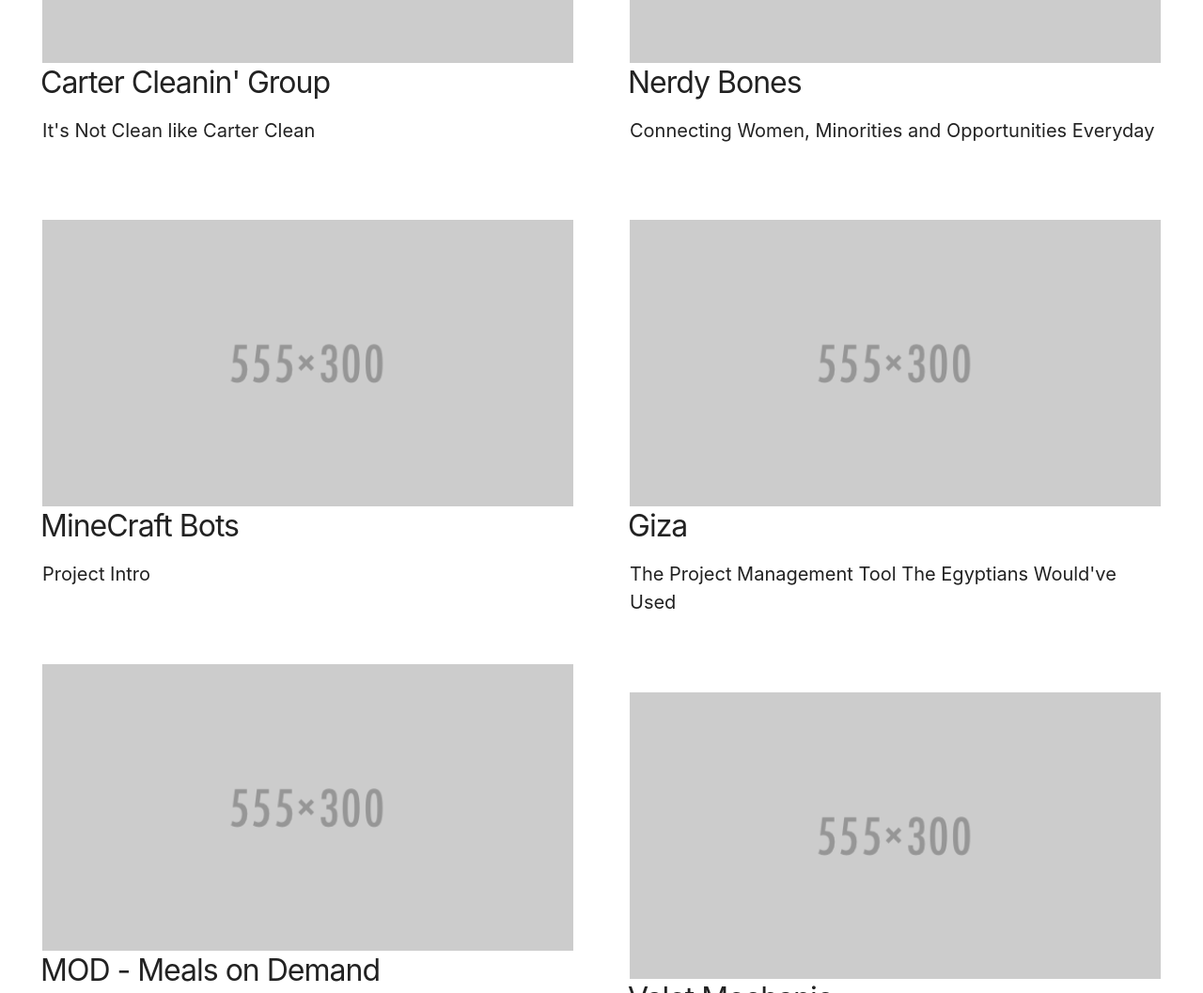
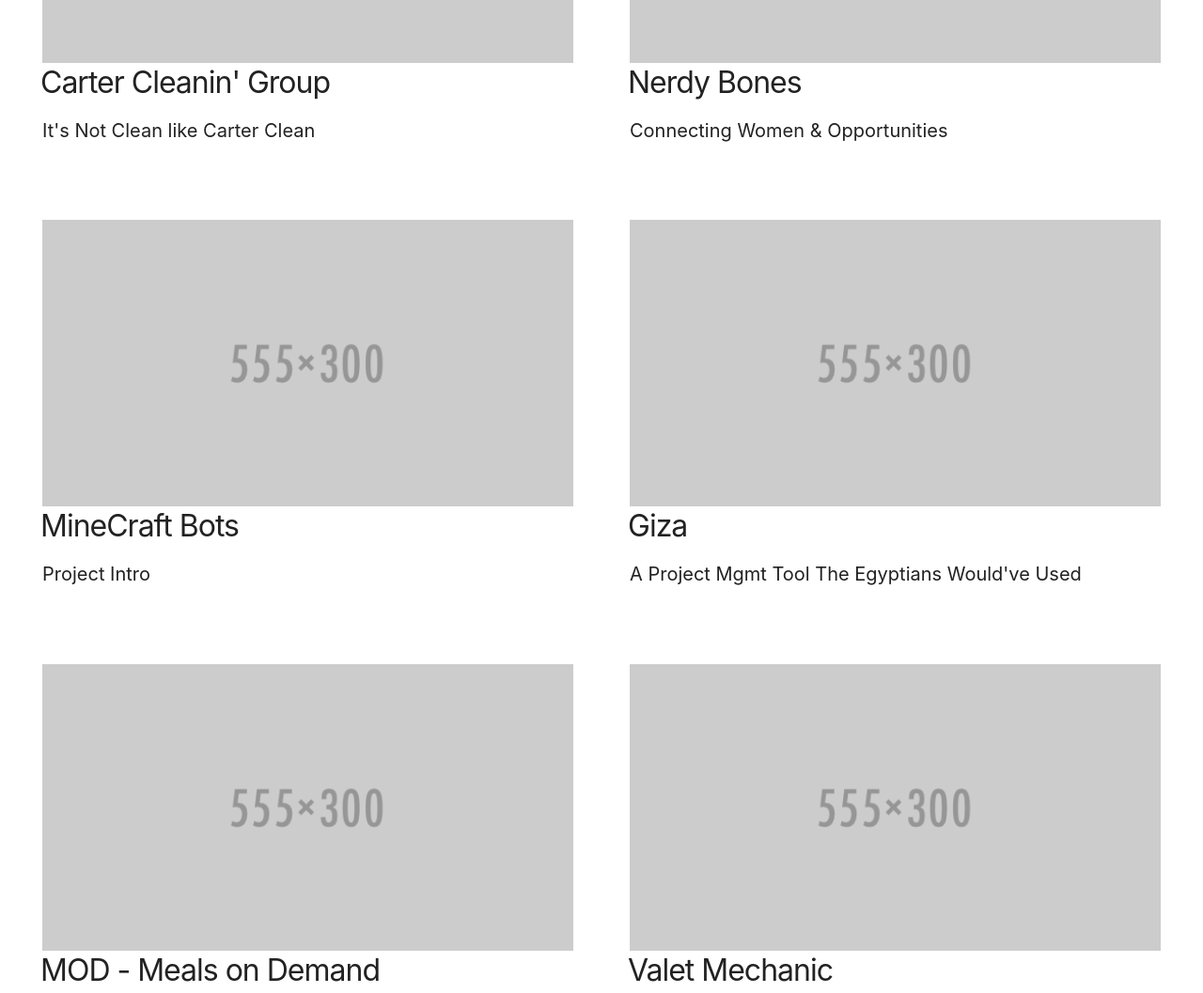
Before and after one commit to karl-bolinger/karl-bolinger.github.io, a plain HTML site: page coding.html in a window 1280 px wide. Shown: the part 1060-2117 px from the top of the page at 94% size. Drawn offline with Linux system fonts and the light colour scheme; a web font is replaced by a local one.

Commit message:
Update coding.html

```diff
--- a/coding.html
+++ b/coding.html
@@ -116,7 +116,7 @@
 
       <div class="project-info">
         <h2 class="project-title"><a target="_self" href="#">Nerdy Bones</a></h2>
-          <p class="project-intro">Connecting Women, Minorities and Opportunities Everyday</p>
+          <p class="project-intro">Connecting Women & Opportunities</p>
       </div>
     </div>
   </div>
@@ -138,7 +138,7 @@
 
       <div class="project-info">
         <h2 class="project-title"><a target="_self" href="#">Giza</a></h2>
-          <p class="project-intro">The Project Management Tool The Egyptians Would've Used</p>
+          <p class="project-intro">A Project Mgmt Tool The Egyptians Would've Used</p>
       </div>
     </div>
   </div>
@@ -247,7 +247,7 @@
       <a target="_self" href="#"><img src="images/555x300.png"></a>
 
       <div class="project-info">
-        <h2 class="project-title"><a target="_self" href="#">NC Oral Health Surveillance Data Warehouse</a></h2>
+        <h2 class="project-title"><a target="_self" href="#">NC Oral Health Surveillance DW</a></h2>
           <p class="project-intro">Project Intro</p>
       </div>
     </div>
```
